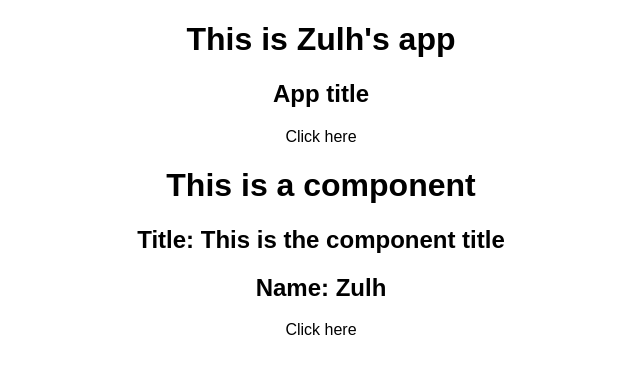
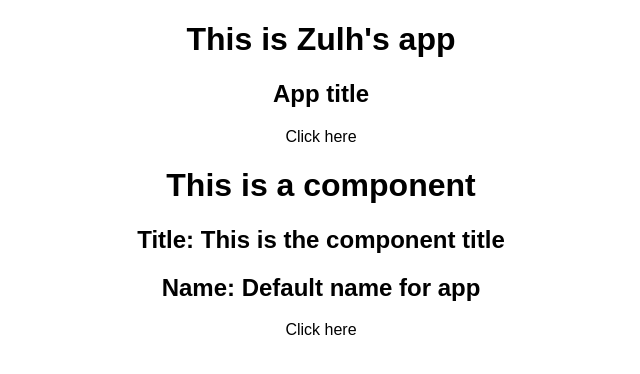
Before and after one commit to zulhfreelancer/react_tutorial, a React (Create React App) app: page / in a window 1280 px wide. Shown: the top 374 px of the page, without its empty margins (319-959 px from the left). Built offline with nearby package versions, Linux system fonts and the light colour scheme.

Commit message:
Add defaultProps to component as fallback

```diff
--- a/src/App.js
+++ b/src/App.js
@@ -43,7 +43,6 @@ class App extends Component {
         <div onClick={this.onClick}>Click here</div>
         <MyComponent
           title = "This is the component title"
-          name = "Zulh"
           onClick = {this.onClick}
         />
       </div>
--- a/src/MyComponent.js
+++ b/src/MyComponent.js
@@ -5,6 +5,10 @@ const propTypes = {
   name: PropTypes.string.isRequired,
   onClicked: PropTypes.func,
   title: PropTypes.string.isRequired
+};
+
+const defaultProps = {
+  name: "Default name for app"
 };
 
 class MyComponent extends Component {
@@ -23,5 +27,6 @@ class MyComponent extends Component {
 }
 
 MyComponent.propTypes = propTypes;
+MyComponent.defaultProps = defaultProps;
 
 export default MyComponent;
```
